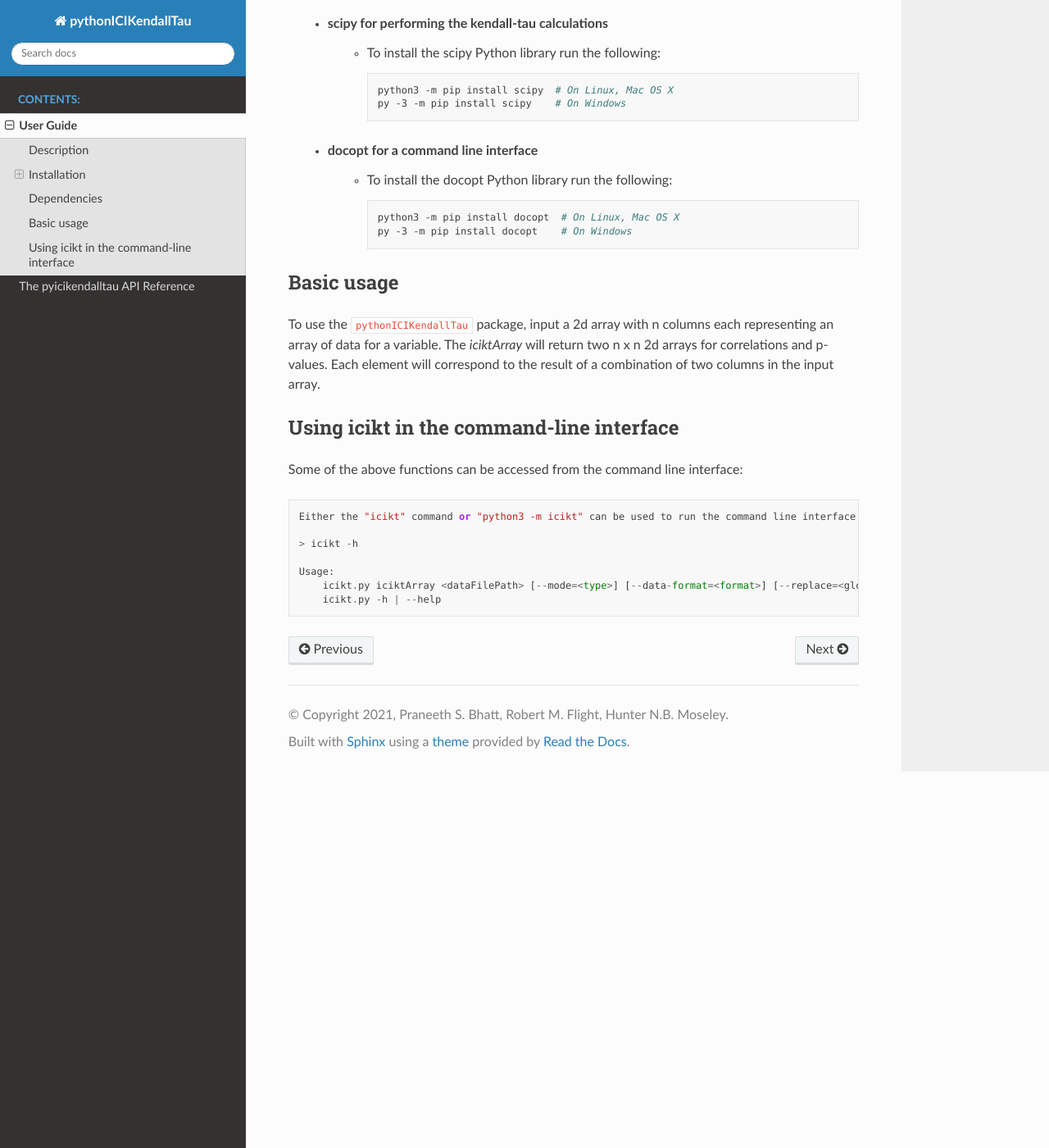
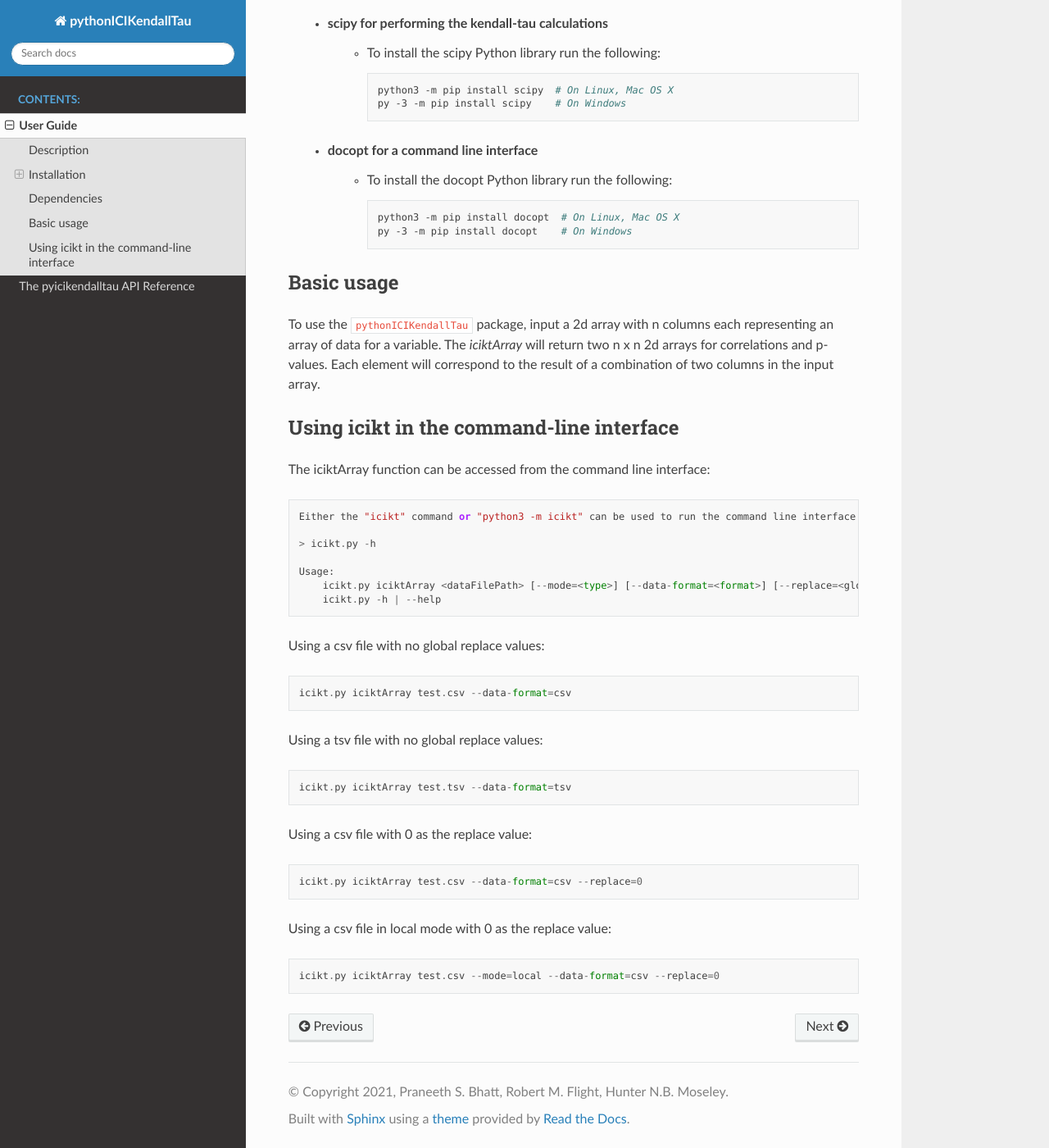
Before and after one commit to MoseleyBioinformaticsLab/icikt, a Sphinx documentation site: the page built from docs/guide.rst, in a window 1280 px wide and 1400 px high, scrolled down 1323 px. Shown: the whole window at 82% size. Built offline with Sphinx 7.4.7 and the Read the Docs theme 2.0.0, drawn with Linux system fonts in a browser that asks for light colours.

Commit message:
Update guide.rst

```diff
--- a/docs/guide.rst
+++ b/docs/guide.rst
@@ -93,16 +93,31 @@ Each element will correspond to the result of a combination of two columns in th
 Using icikt in the command-line interface
 -------------------------------------------
 
-Some of the above functions can be accessed from the command line interface::
+The iciktArray function can be accessed from the command line interface::
 
     Either the "icikt" command or "python3 -m icikt" can be used to run the command line interface.
 
-    > icikt -h
+    > icikt.py -h
 
     Usage:
         icikt.py iciktArray <dataFilePath> [--mode=<type>] [--data-format=<format>] [--replace=<globalNA>]
         icikt.py -h | --help
 
+Using a csv file with no global replace values::
+
+    icikt.py iciktArray test.csv --data-format=csv
+
+Using a tsv file with no global replace values::
+
+    icikt.py iciktArray test.tsv --data-format=tsv
+
+Using a csv file with 0 as the replace value::
+
+    icikt.py iciktArray test.csv --data-format=csv --replace=0
+
+Using a csv file in local mode with 0 as the replace value::
+
+    icikt.py iciktArray test.csv --mode=local --data-format=csv --replace=0
 
 
 
```
